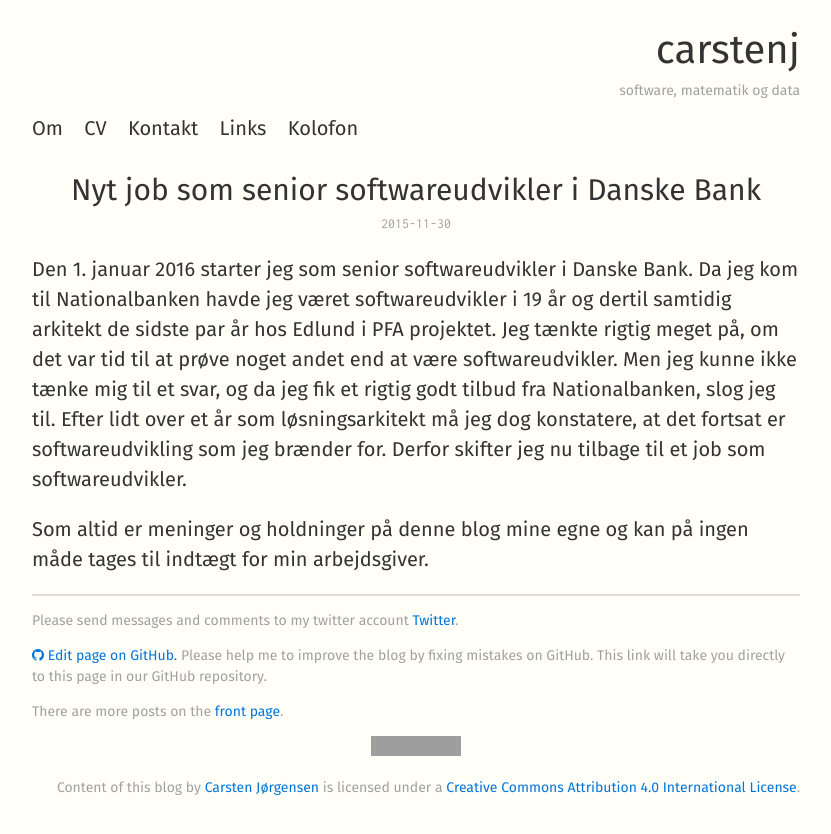
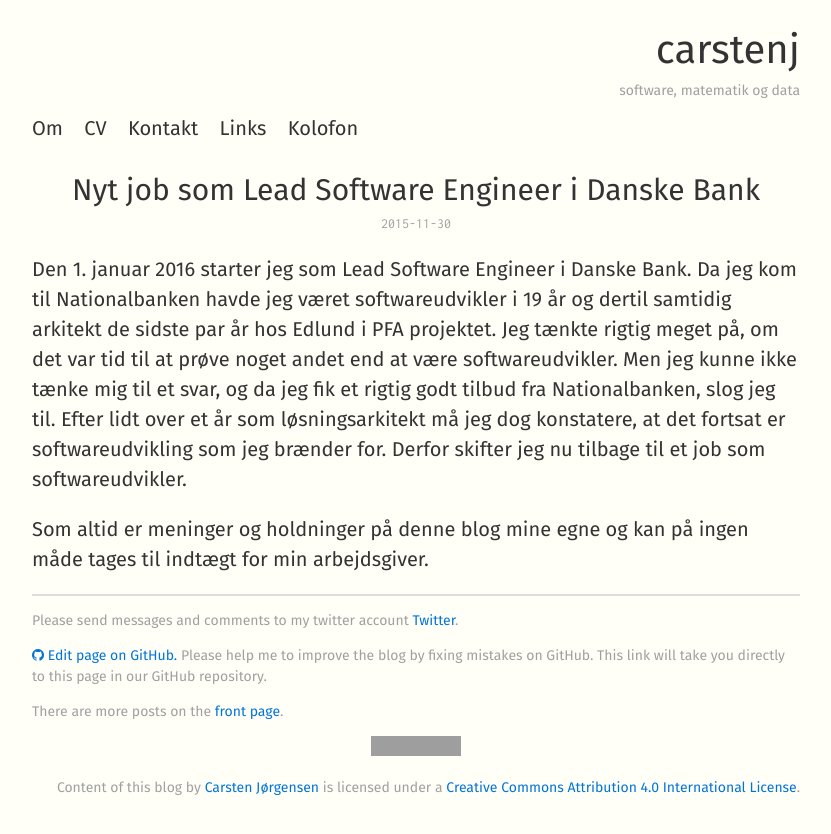
Before and after one commit to carsten-j/carsten-j.github.io, a Jekyll site: the page built from _posts/2015-11-30-nyt-job.markdown, in a window 1280 px wide. Shown: the top 834 px of the page, without its empty margins (224-1055 px from the left). Built offline with Jekyll 4.4.1, drawn with Linux system fonts in a browser that asks for light colours; nearby versions of some CDN libraries; grey boxes are pictures that could not be loaded.

```diff
--- a/_knitr/2015-10-16-r-programmering.Rmd
+++ b/_knitr/2015-10-16-r-programmering.Rmd
@@ -87,7 +87,7 @@
 
 F# har en R type provider som gør det muligt at kalde R funktionalitet fra F# på en typestærk måde. Hvis du kører med danske sprog indstillinger var det for mig nødvendigt at kalde
 
-{% highlight fsharp %}
+{% highlight ocaml %}
 R.Sys_setlocale("LC_ALL", "us")
 {% endhighlight %}
 
--- a/_posts/2014-11-19-machine-learning-naermeste-nabo-f-nancyfx-bootstrap-og-sketch-js.markdown
+++ b/_posts/2014-11-19-machine-learning-naermeste-nabo-f-nancyfx-bootstrap-og-sketch-js.markdown
@@ -71,7 +71,7 @@
 ## F# backend
 Datafilerne fra Kaggle er CSV filer. Der er ingen grund til at opfinde den dybe tallerken og skrive endnu en CSV læser, når der allerede findes en i FSharp.Data [projektet](https://fsharp.github.io/FSharp.Data/library/CsvProvider.html). Hvis man ser bort fra kode til at indlæse data og den konkrete implementering af afstandsfunktioner til kan 1 nærmeste nabo algoritmen udtrykkes med en enkelt kodelinie i F#
 
-{% highlight fsharp %}
+{% highlight ocaml %}
 let getClosestObservation (observation : Observation) (xd : seq<Digit>) (dist : DistanceObservation) =
     (PSeq.minBy (fun a -> dist observation a) xd).Label
 {% endhighlight %}
--- a/_posts/2015-08-22-mandelbrots-maengde-og-mandelzoom.markdown
+++ b/_posts/2015-08-22-mandelbrots-maengde-og-mandelzoom.markdown
@@ -40,7 +40,7 @@
 
 Jeg er helt sikker på at MANDELZOOM var implementeret i et imperativt programmeringssprog, men lad os se en simpel implementering i F#.
 
-{% highlight fsharp %}
+{% highlight ocaml %}
 open System.Drawing
 open System.Numerics
 open System.Windows.Forms
--- a/_posts/2015-11-09-type-driven-development.markdown
+++ b/_posts/2015-11-09-type-driven-development.markdown
@@ -13,7 +13,7 @@
 
 The the book got me thinking about types and programming languages in general and development of types (systems) in particular. I have been developing software for 20 years and remember the first versions of the .NET platform and the `List` class that stored data of the type `System.Object`. It was easy to add new items to lists but extracting data required a lot of casting, leading to poor performance. It did not add to readability that `List`s could contain items of different types. It was a big step forward when generics were introduced in the .NET framework version 2.0. Great type improvement and the expressiveness of generics was just cool. Another example comes from the functional programming language F#. For data types that includes some kind of unit, e.g. miles per hour, US dollars, weight etc. it can be quite cumbersome to ensure that you only do valid operations on the data type. For instance you want to avoid adding two amounts where one is quoted in US dollar and the other in Euro. F# has a language feature called unit of measure to help with such scenarios.
 
-{% highlight fsharp %}
+{% highlight ocaml %}
 [<Measure>] type USD
 [<Measure>] type EUR
 
@@ -49,7 +49,7 @@
 Most functional programming languages have a zip function that takes two input lists and 'zips' them together into a single list of pairs. So if we have lists `[1; 2; 3]` and `[4; 5; 6]` zipping the together yields `[(1, 4); (2, 5); (3, 6)]`. Consider the case where the input lists don't have the same length, e.g. `[1; 2; 3]` and `[4; 5]`. What will/should zip do?
 
 In F# one will get an runtime error when executing
-{% highlight fsharp %}
+{% highlight ocaml %}
 List.zip  [1; 2; 3] [4 ; 5]
 {% endhighlight %}
 In Haskell the behavior is different. Here will
--- a/_posts/2015-11-30-nyt-job.markdown
+++ b/_posts/2015-11-30-nyt-job.markdown
@@ -1,9 +1,9 @@
 ---
 layout: post
-title: Nyt job som senior softwareudvikler i Danske Bank
+title: Nyt job som Lead Software Engineer i Danske Bank
 date: 2015-11-30 20:13:51 +0200
 ---
 
-Den 1. januar 2016 starter jeg som senior softwareudvikler i Danske Bank. Da jeg kom til Nationalbanken havde jeg været softwareudvikler i 19 år og dertil samtidig arkitekt de sidste par år hos Edlund i PFA projektet. Jeg tænkte rigtig meget på, om det var tid til at prøve noget andet end at være softwareudvikler. Men jeg kunne ikke tænke mig til et svar, og da jeg fik et rigtig godt tilbud fra Nationalbanken, slog jeg til. Efter lidt over et år som løsningsarkitekt må jeg dog konstatere, at det fortsat er softwareudvikling som jeg brænder for. Derfor skifter jeg nu tilbage til et job som softwareudvikler.
+Den 1. januar 2016 starter jeg som Lead Software Engineer i Danske Bank. Da jeg kom til Nationalbanken havde jeg været softwareudvikler i 19 år og dertil samtidig arkitekt de sidste par år hos Edlund i PFA projektet. Jeg tænkte rigtig meget på, om det var tid til at prøve noget andet end at være softwareudvikler. Men jeg kunne ikke tænke mig til et svar, og da jeg fik et rigtig godt tilbud fra Nationalbanken, slog jeg til. Efter lidt over et år som løsningsarkitekt må jeg dog konstatere, at det fortsat er softwareudvikling som jeg brænder for. Derfor skifter jeg nu tilbage til et job som softwareudvikler.
 
 Som altid er meninger og holdninger på denne blog mine egne og kan på ingen måde tages til indtægt for min arbejdsgiver.
```
Also changed, not shown: _drafts/2016-05-06-udforskende-dataanalyse.markdown (added, +14 -0 lines), _posts/2015-10-16-r-programmering.md (+1 -1 lines), _posts/2016-04-28-Kafka-Fsharp-OSX.markdown (added, +134 -0 lines).
